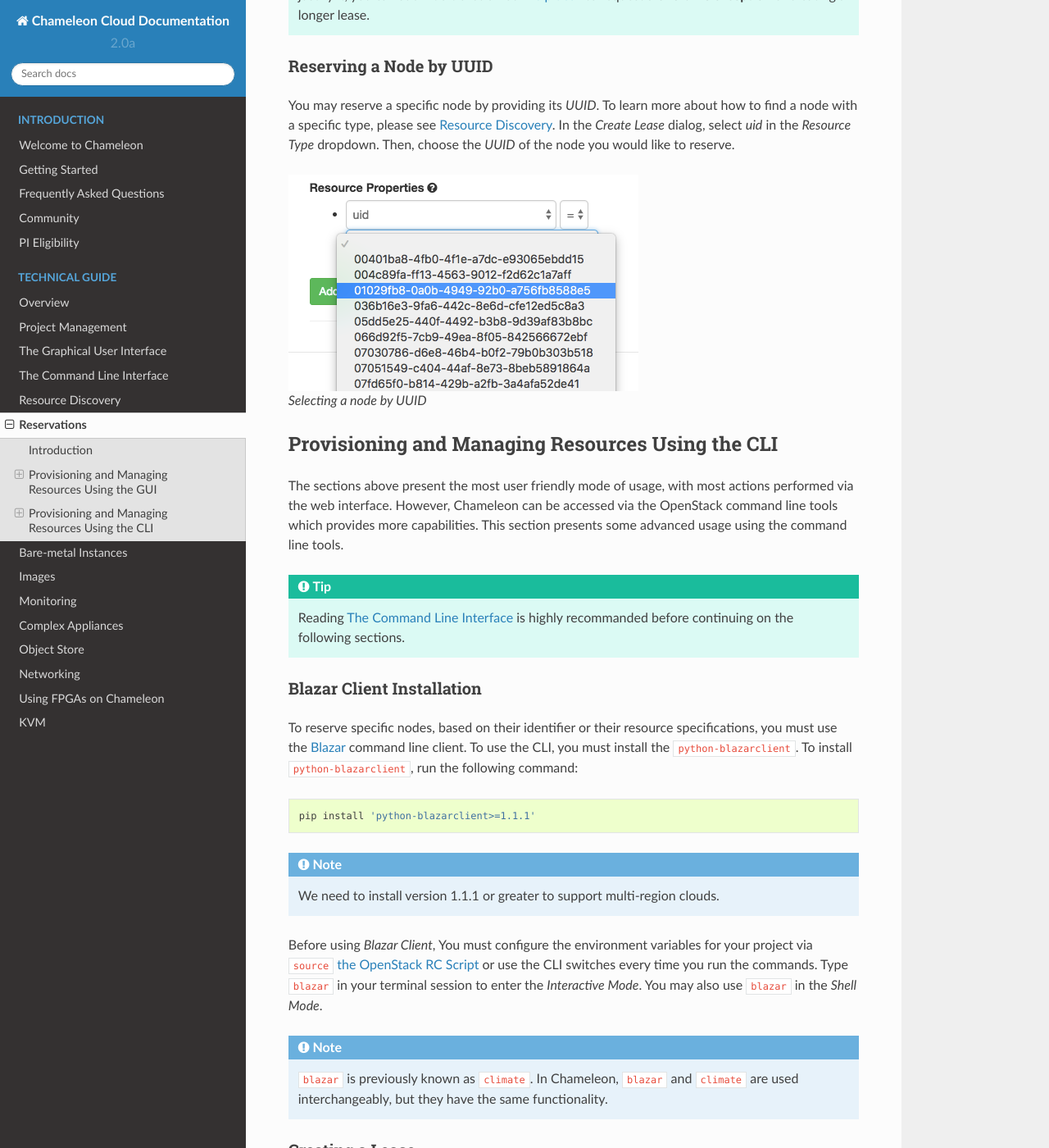
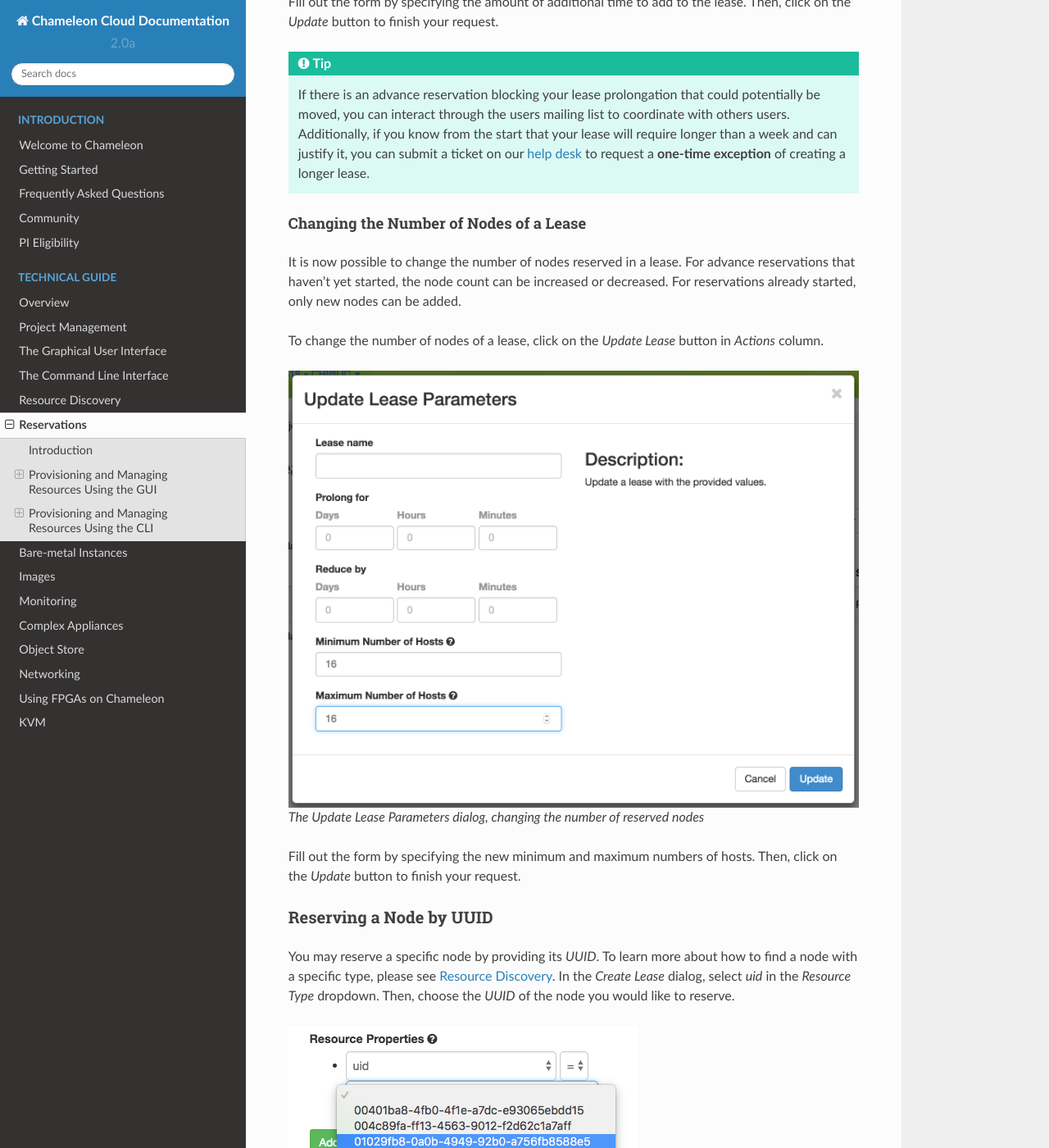
Before and after one commit to ChameleonCloud/docs, a Sphinx documentation site: the page built from source/technical/reservations.rst, in a window 1280 px wide and 1400 px high, scrolled down 5423 px. Shown: the whole window at 82% size. Built offline with Sphinx 7.4.7 and the Read the Docs theme 2.0.0, drawn with Linux system fonts in a browser that asks for light colours.

Commit message:
Document how to change the number of reserved nodes
This commit also updates screenshots to adapt to the new format for
lease status.

```diff
--- a/source/technical/reservations.rst
+++ b/source/technical/reservations.rst
@@ -99,6 +99,22 @@ Fill out the form by specifying the amount of additional time to add to the leas
 
 .. tip::
    If there is an advance reservation blocking your lease prolongation that could potentially be moved, you can interact through the users mailing list to coordinate with others users. Additionally, if you know from the start that your lease will require longer than a week and can justify it, you can submit a ticket on our `help desk <https://www.chameleoncloud.org/user/help/>`_ to request a **one-time exception** of creating a longer lease.
+
+Changing the Number of Nodes of a Lease
+---------------------------------------
+
+It is now possible to change the number of nodes reserved in a lease.
+For advance reservations that haven't yet started, the node count can be increased or decreased.
+For reservations already started, only new nodes can be added.
+
+To change the number of nodes of a lease, click on the *Update Lease* button in *Actions* column.
+
+.. figure:: reservations/updateleasenodecount.png
+   :alt: The Update Lease Parameters dialog, changing the number of reserved nodes
+
+   The Update Lease Parameters dialog, changing the number of reserved nodes
+
+Fill out the form by specifying the new minimum and maximum numbers of hosts. Then, click on the *Update* button to finish your request.
 
 Reserving a Node by UUID
 ________________________
```
Also changed, not shown: source/technical/reservations/createlease.png, source/technical/reservations/leasedetails.png, source/technical/reservations/leasespage.png, source/technical/reservations/updatelease.png, source/technical/reservations/updateleasenodecount.png (added).
